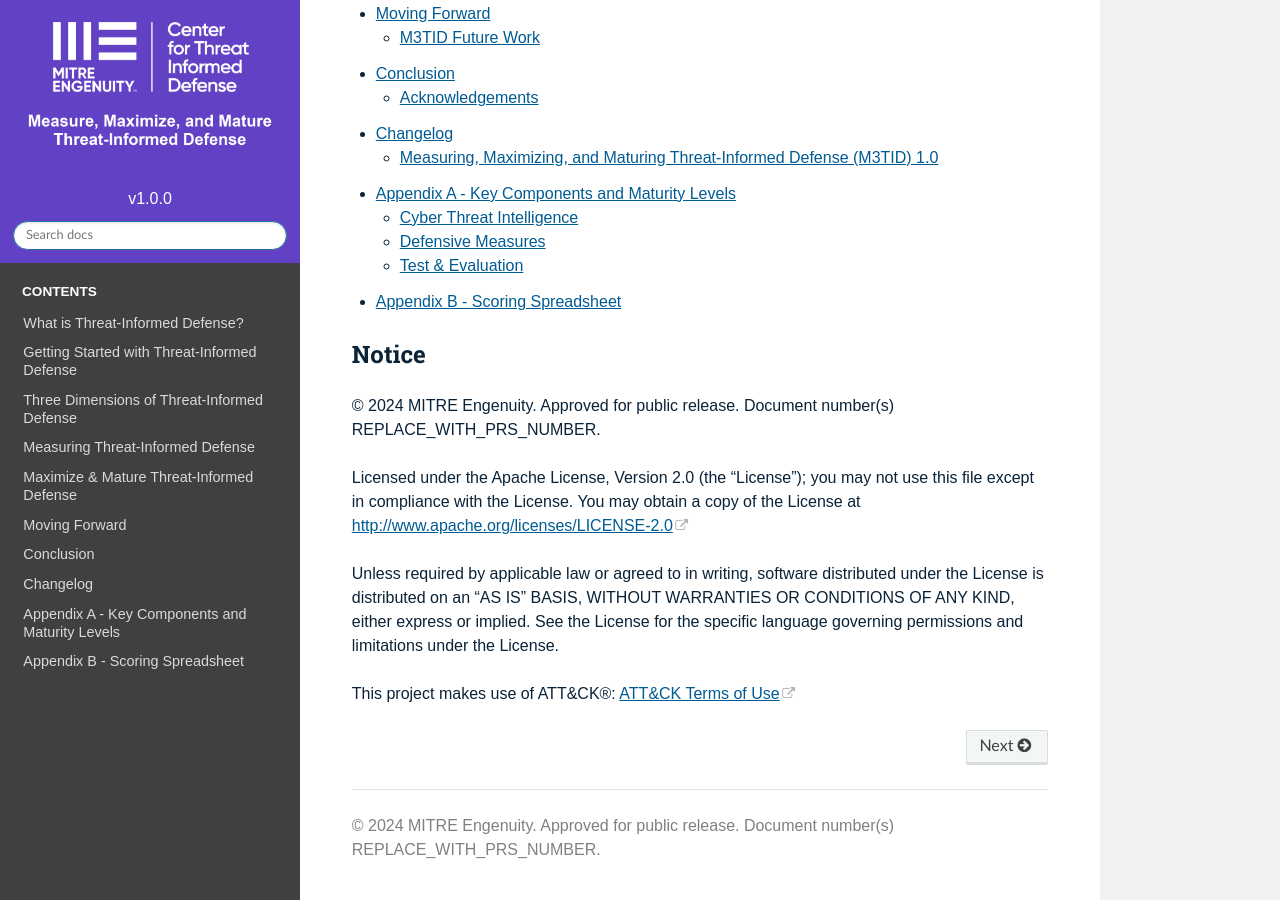
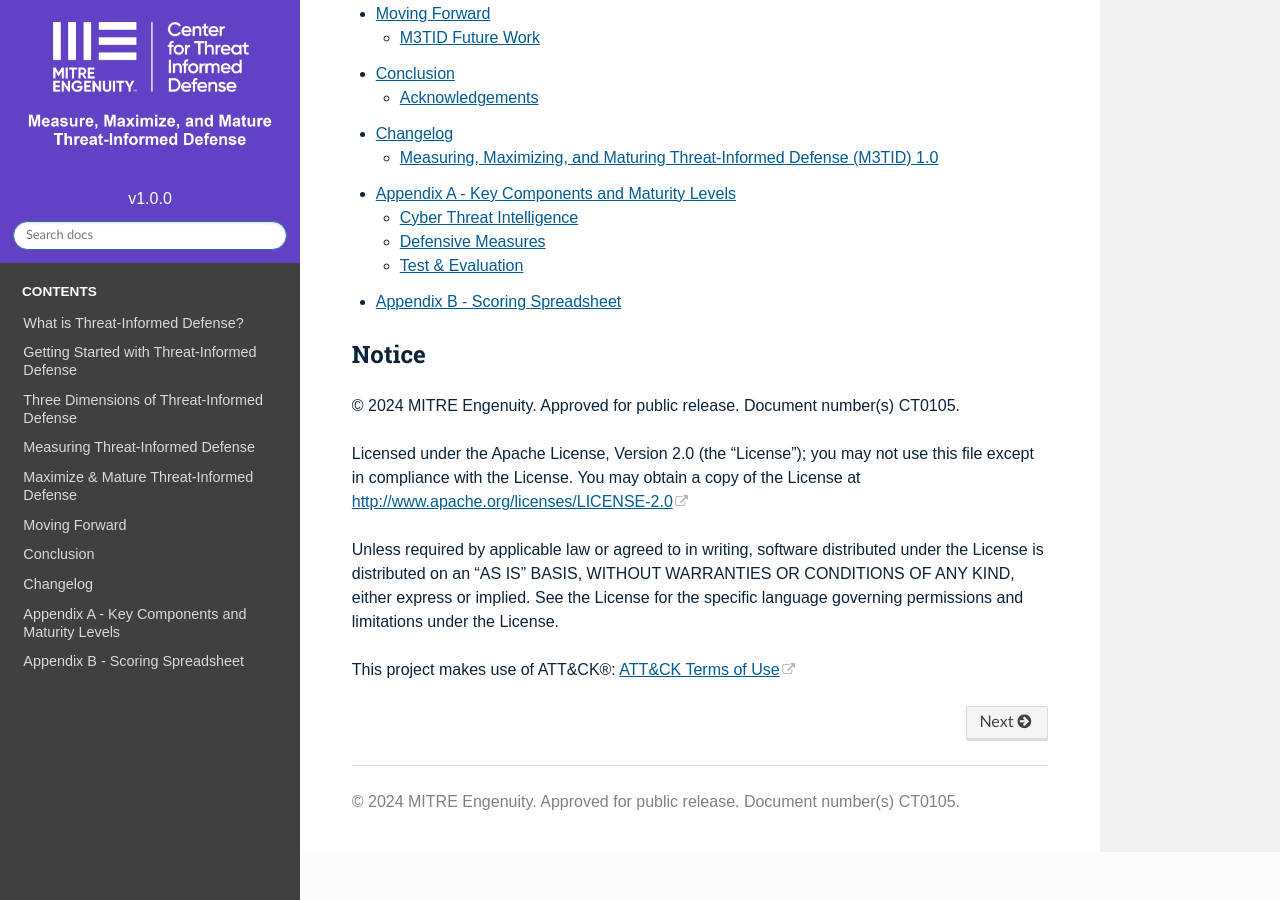
Before and after one commit to center-for-threat-informed-defense/m3tid, a Sphinx documentation site: the page built from docs/index.rst, in a window 1280 px wide and 900 px high, scrolled down 1841 px. Built offline with Sphinx 7.4.7 and the Read the Docs theme 2.0.0, drawn with Linux system fonts in a browser that asks for light colours.

Commit message:
Add PRS number (#4)
* Update README.md

updated PRS number

* Add PRS number

---------

Co-authored-by: Forrest <61887649+forrestcarver@users.noreply.github.com>

```diff
--- a/docs/conf.py
+++ b/docs/conf.py
@@ -20,7 +20,7 @@
 project = "M3TID"
 author = "Center for Threat-Informed Defense"
 copyright_years = "2024"
-prs_numbers = "REPLACE_WITH_PRS_NUMBER"
+prs_numbers = "CT0105"
 
 # The full version, including alpha/beta/rc tags
 version = "v1.0.0"
```
Also changed, not shown: README.md (+1 -1 lines).
